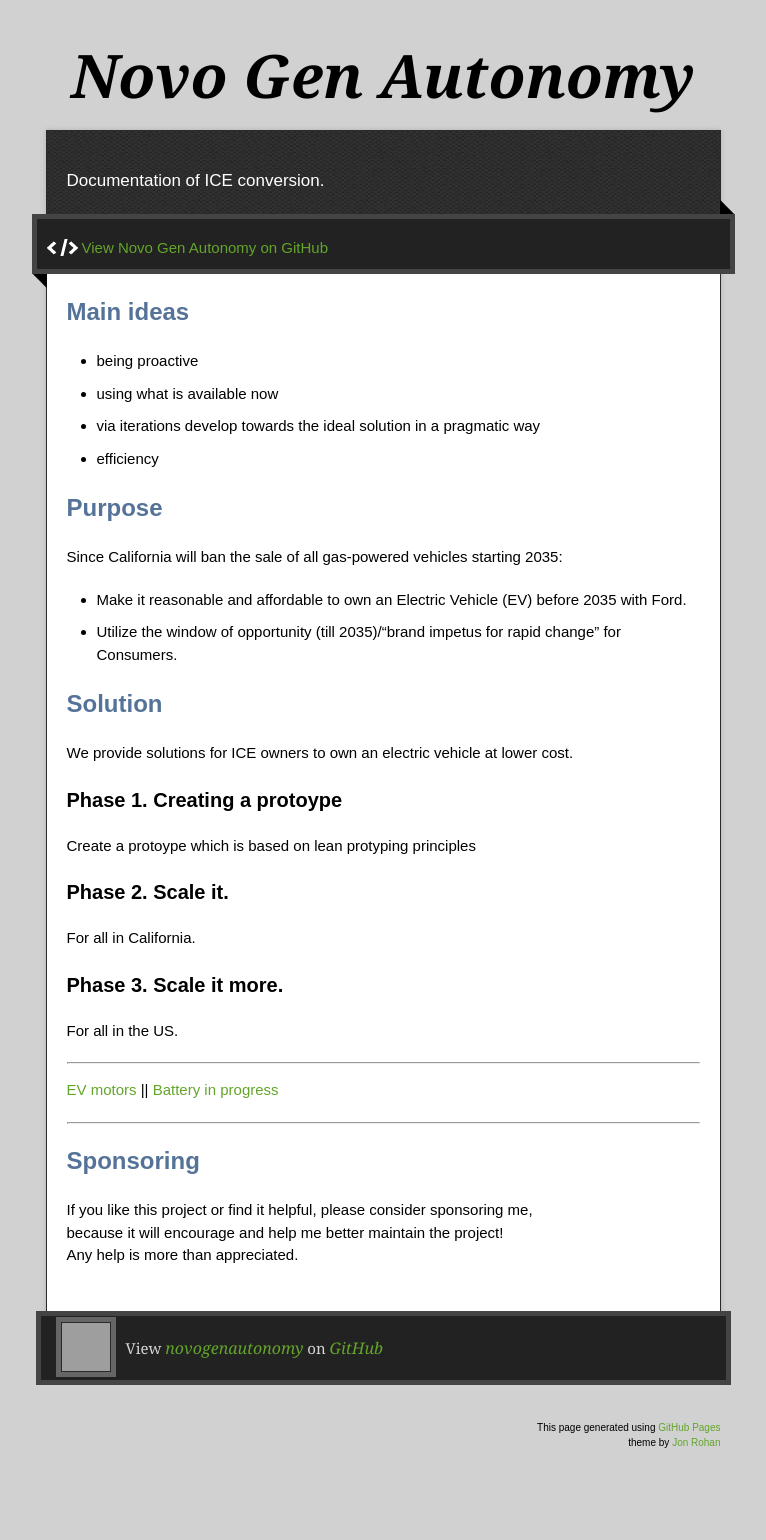
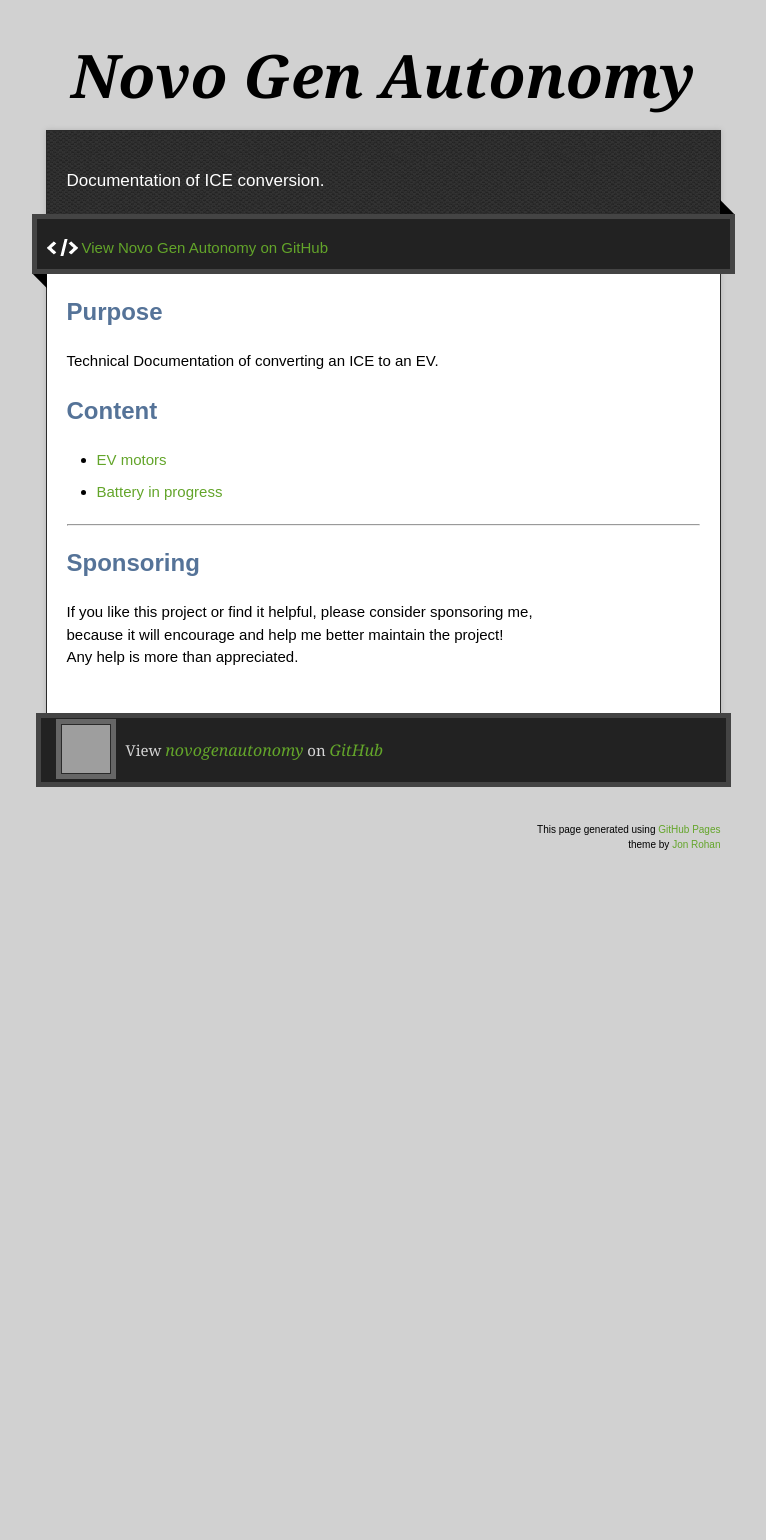
Before and after one commit to novogenautonomy/novogenautonomy.github.io, a Jekyll site: the page built from index.md, in a window 1280 px wide. Shown: the whole page, without its empty margins (257-1023 px from the left). Built offline with Jekyll 4.4.1, drawn with Linux system fonts in a browser that asks for light colours; our own code applies the rules of GitHub Pages for plain Markdown files; after the commit the page ends 942 px from its top, so only the background shows below that; grey boxes are pictures that could not be loaded.

Commit message:
Update index.md

```diff
--- a/index.md
+++ b/index.md
@@ -2,40 +2,14 @@
 layout: default
 ---
 
-## Main ideas
+## Purpose
+Technical Documentation of converting an ICE to an EV.
 
-- being proactive
-- using what is available now
-- via iterations develop towards the ideal solution in a pragmatic way
-- efficiency
-
-## Purpose
-Since California will ban the sale of all gas-powered vehicles starting 2035:
-* Make it reasonable and affordable to own an Electric Vehicle (EV) before 2035 with Ford.
-* Utilize the window of opportunity (till 2035)/“brand impetus for rapid change” for Consumers.
-
-## Solution
-
-We provide solutions for ICE owners to own an electric vehicle at lower cost.
-
-### Phase 1. Creating a protoype
-
-Create a protoype which is based on lean protyping principles
-
-### Phase 2. Scale it.
-
-For all in California.
-
-
-### Phase 3. Scale it more.
-
-For all in the US.
+## Content
+* [EV motors](././electric_motors.md)
+* [Battery in progress](./battery.md)
 
 ***
- [EV motors](././electric_motors.md) || [Battery in progress](./battery.md)
-
-***
-
 
 ## Sponsoring
 
```
